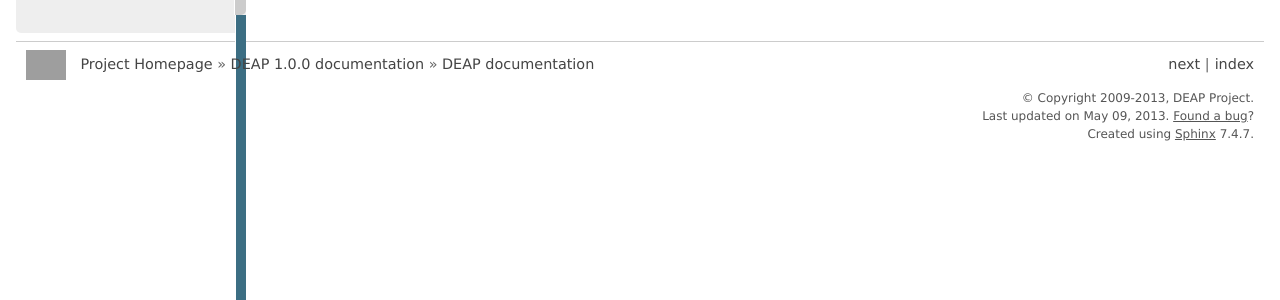
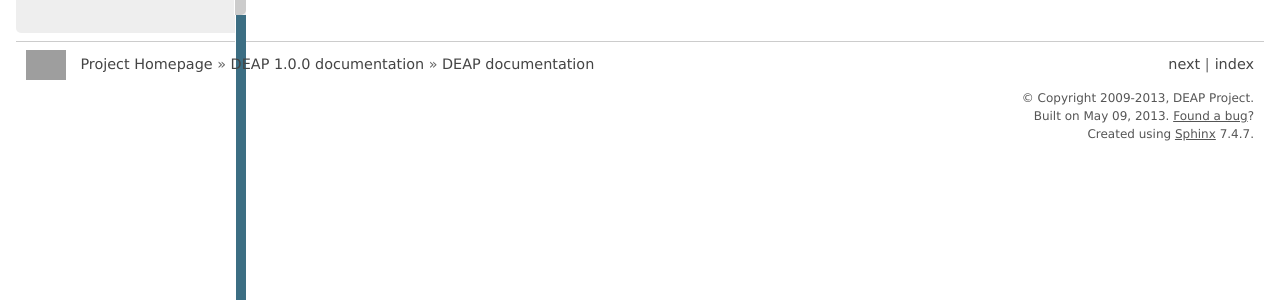
Before and after one commit to DEAP/deap, a Sphinx documentation site: the page built from doc/index.rst, in a window 1280 px wide. Shown: the part 900-1200 px from the top of the page. Built offline with Sphinx 7.4.7, drawn with Linux system fonts in a browser that asks for light colours; formulas are drawn with MathJax 3; grey boxes are pictures that could not be loaded.

Commit message:
Changed modified for built in the footer.
--HG--
branch : dev

```diff
--- a/doc/_templates/layout.html
+++ b/doc/_templates/layout.html
@@ -20,7 +20,7 @@
 <div class="footer">
     &copy; Copyright {{ copyright|e }}.
     <br />
-    Last updated on {{ last_updated|e }}.
+    Built on {{ last_updated|e }}.
     <a href="{{ pathto('bugs') }}">Found a bug</a>?
     <br />
     Created using <a href="http://sphinx.pocoo.org/">Sphinx</a> {{ sphinx_version|e }}.
```
